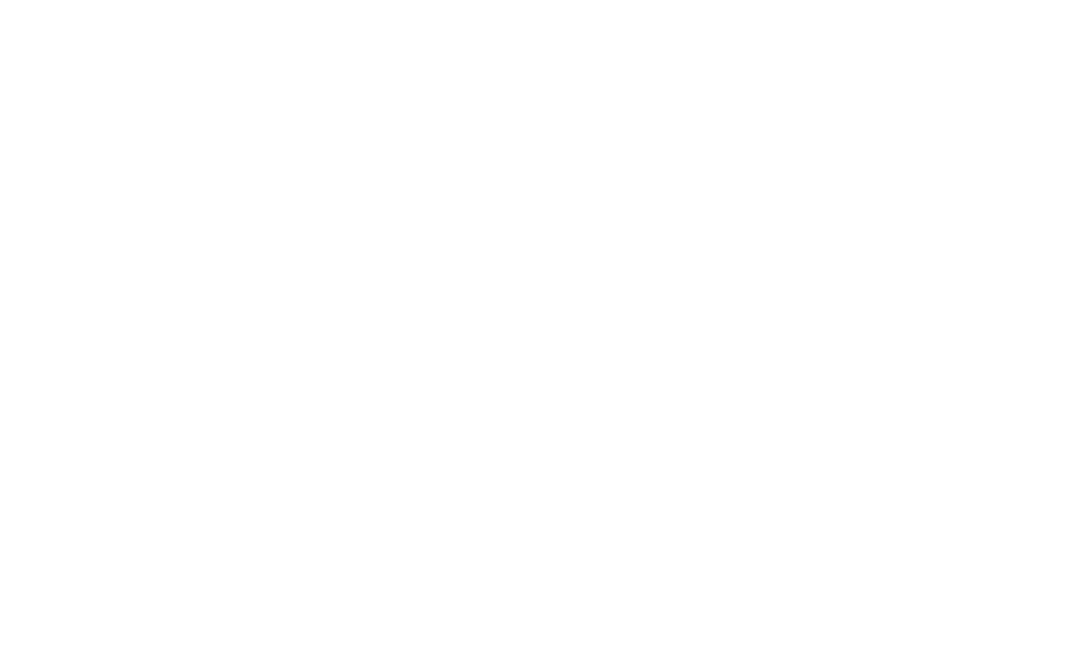
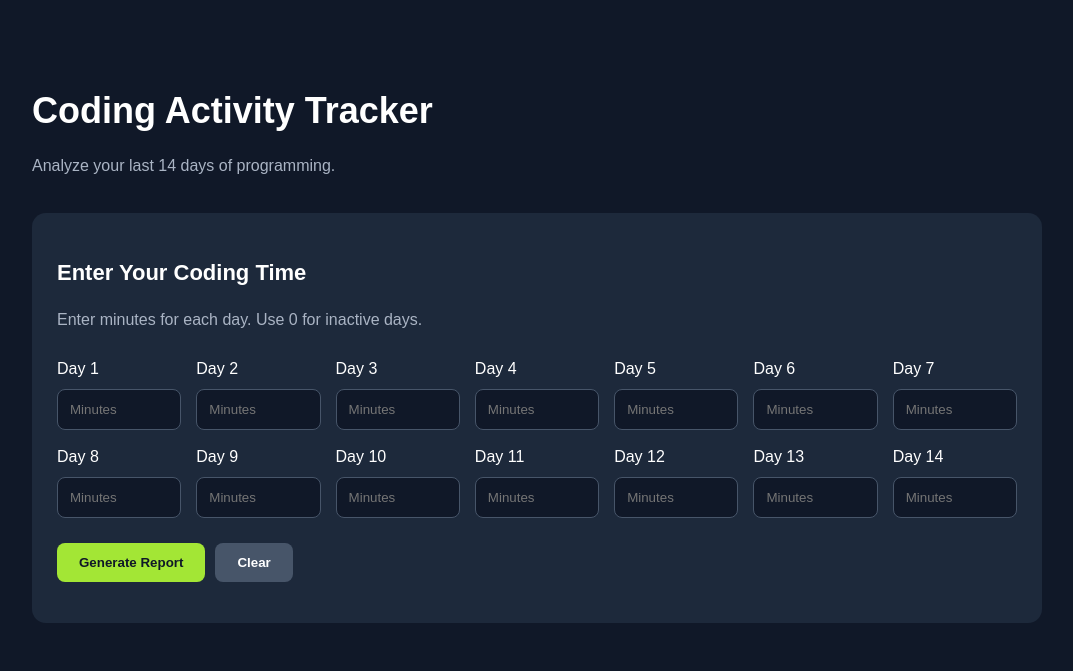
Before and after one commit to EILIYA-bni/coding-activity-tracker, a plain HTML site: page index.html in a window 1280 px wide. Shown: the whole page, without its empty margins (103-1176 px from the left). Drawn offline with Linux system fonts and the light colour scheme.

Commit message:
Make the whole '<main>' and designing and make some script to Generate random numbers

```diff
--- a/index.html
+++ b/index.html
@@ -11,6 +11,64 @@
         <script type="text/javascript" src="script.js" defer></script>
     </head>
     <body>
+          <main class="container">
+    <header>
+      <h1>Coding Activity Tracker</h1>
+      <p>Analyze your last 14 days of programming.</p>
+    </header>
 
+    <form id="tracker-form" novalidate>
+      <h2>Enter Your Coding Time</h2>
+      <p>Enter minutes for each day. Use 0 for inactive days.</p>
+
+      <div id="day-inputs" class="day-grid"></div>
+
+      <div class="actions">
+        <button type="submit">Generate Report</button>
+        <button type="reset" class="secondary">Clear</button>
+      </div>
+
+      <p id="error" role="alert"></p>
+    </form>
+
+    <section id="results" hidden>
+      <h2>Your Performance Report</h2>
+
+      <div class="stats">
+        <article>
+          <h3>Total Coding Time</h3>
+          <p id="total-time">--</p>
+        </article>
+
+        <article>
+          <h3>Daily Average</h3>
+          <p id="average-time">--</p>
+        </article>
+
+        <article>
+          <h3>Most Productive Day</h3>
+          <p id="best-day">--</p>
+        </article>
+
+        <article>
+          <h3>Active / Inactive Days</h3>
+          <p id="active-days">--</p>
+        </article>
+
+        <article>
+          <h3>Longest Coding Streak</h3>
+          <p id="longest-streak">--</p>
+        </article>
+
+        <article>
+          <h3>Daily Goal Achieved</h3>
+          <p id="goals-met">--</p>
+        </article>
+      </div>
+
+      <h2>Activity Chart</h2>
+      <pre id="activity-chart"></pre>
+    </section>
+  </main>
     </body>
 </html>
--- a/script.js
+++ b/script.js
@@ -0,0 +1,25 @@
+
+const form = document.getElementById("tracker-form");
+const dayInputs = document.getElementById("day-inputs");
+const results = document.getElementById("results");
+const error = document.getElementById("error");
+
+// Generate 14 input fields
+for (let day = 1; day <= 14; day++) {
+    const label = document.createElement("label");
+
+    label.className = "day-field";
+
+    label.innerHTML = `
+        <span>Day ${day}</span>
+        <input
+            type="number"
+            min="0"
+            step="1"
+            placeholder="Minutes"
+            required
+        >
+    `;
+
+    dayInputs.appendChild(label);
+}
--- a/style.css
+++ b/style.css
@@ -0,0 +1,125 @@
+
+* {
+  box-sizing: border-box;
+}
+
+body {
+  margin: 0;
+  font-family: Arial, sans-serif;
+  background: #101828;
+  color: #fff;
+  line-height: 1.5;
+}
+
+.container {
+  max-width: 1050px;
+  margin: 40px auto;
+  padding: 20px;
+}
+
+header {
+  margin-bottom: 35px;
+}
+
+h1 {
+  font-size: 36px;
+  margin-bottom: 8px;
+}
+
+h2 {
+  font-size: 22px;
+}
+
+h3 {
+  font-size: 14px;
+  color: #aab4c4;
+}
+
+p {
+  color: #aab4c4;
+}
+
+form, #results {
+  background: #1d293b;
+  padding: 25px;
+  border-radius: 14px;
+  margin-bottom: 25px;
+}
+
+.day-grid {
+  display: grid;
+  grid-template-columns: repeat(auto-fit, minmax(115px, 1fr));
+  gap: 15px;
+  margin: 25px 0;
+}
+
+.day-field {
+  display: flex;
+  flex-direction: column;
+  gap: 8px;
+}
+
+input {
+  width: 100%;
+  padding: 12px;
+  background: #101828;
+  color: white;
+  border: 1px solid #475569;
+  border-radius: 8px;
+}
+
+input:focus {
+  outline: 2px solid #a3e635;
+}
+
+.actions {
+  display: flex;
+  flex-wrap: wrap;
+  gap: 10px;
+}
+
+button {
+  background: #a3e635;
+  color: #101828;
+  border: 0;
+  border-radius: 8px;
+  padding: 12px 22px;
+  font-weight: bold;
+  cursor: pointer;
+}
+
+button.secondary {
+  background: #475569;
+  color: white;
+}
+
+.stats {
+  display: grid;
+  grid-template-columns: repeat(auto-fit, minmax(200px, 1fr));
+  gap: 15px;
+}
+
+.stats article {
+  background: #101828;
+  padding: 20px;
+  border-radius: 10px;
+}
+
+.stats article p {
+  color: #a3e635;
+  font-size: 24px;
+  font-weight: bold;
+}
+
+#error {
+  color: #f87171;
+}
+
+#activity-chart {
+  overflow-x: auto;
+  color: #a3e635;
+}
+
+[hidden] {
+  display: none !important;
+}
```
